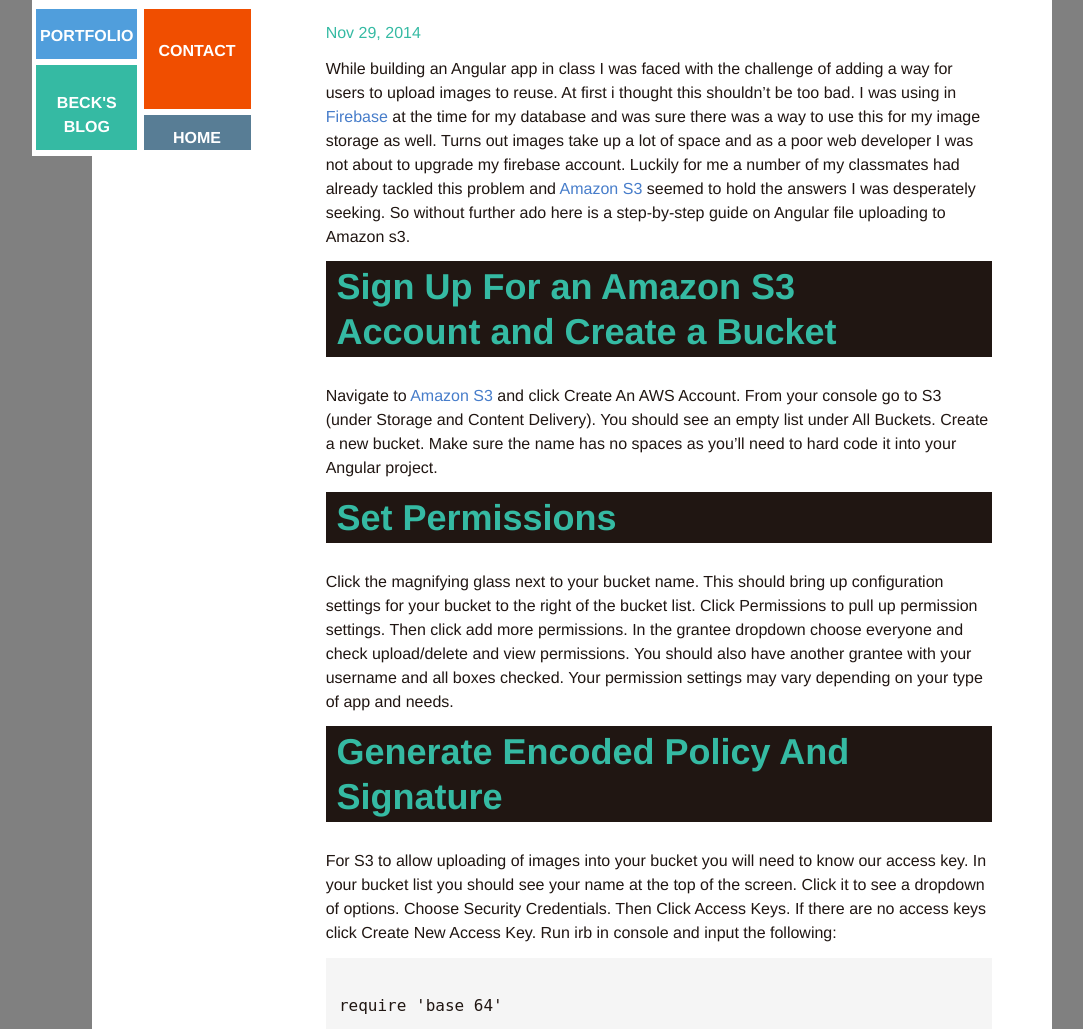
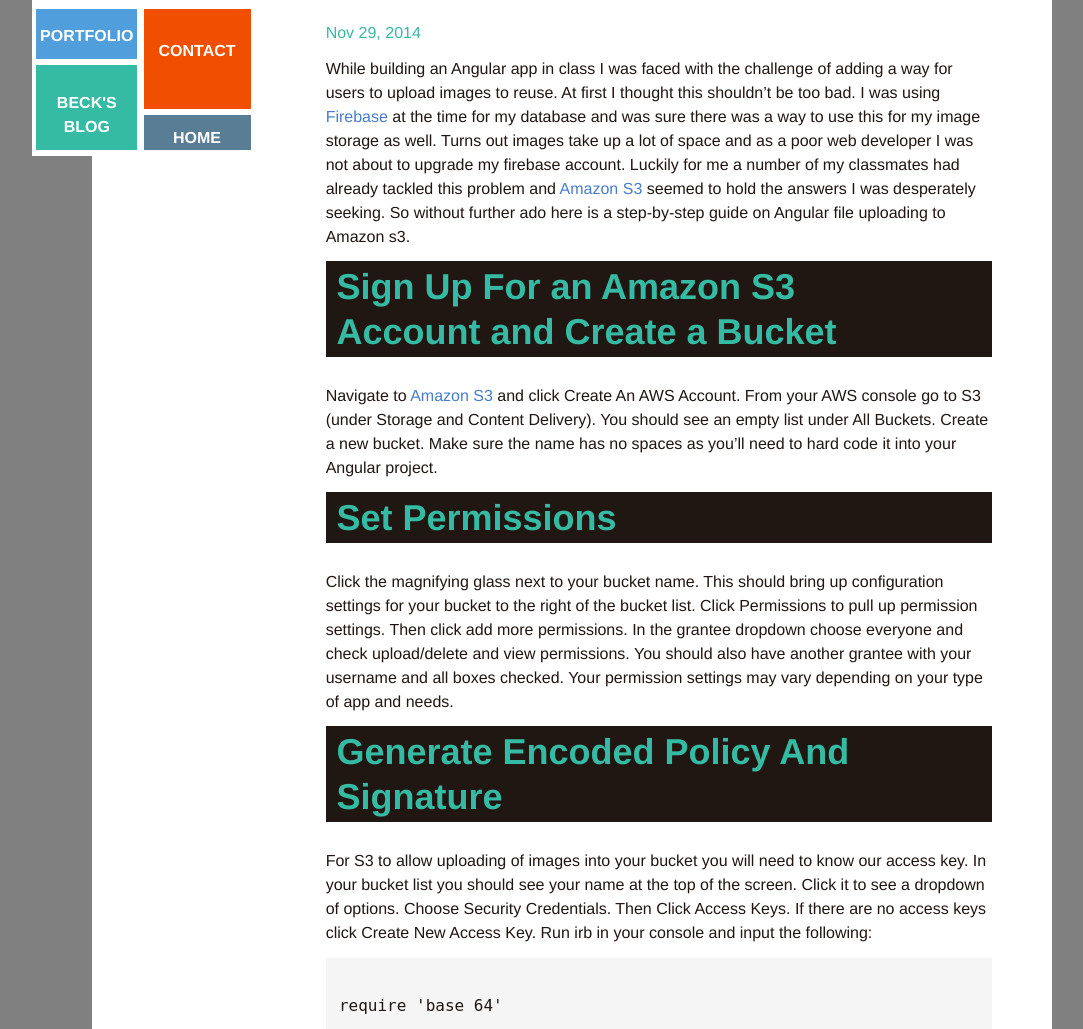
Before and after one commit to beck410/beck410.github.io, a Jekyll site: the page built from _posts/2014-11-29-file-uploading-with-angular.markdown, in a window 1280 px wide and 1400 px high. Shown: the part 226-1255 px from the top of the window, without its empty margins (68-1151 px from the left). Built offline with Jekyll 4.4.1, drawn with Linux system fonts in a browser that asks for light colours; nearby versions of some CDN libraries; some web fonts are replaced; some of the changed text lies outside the part shown.

Commit message:
fixed spelling errors in blog post

```diff
--- a/_posts/2014-11-29-file-uploading-with-angular.markdown
+++ b/_posts/2014-11-29-file-uploading-with-angular.markdown
@@ -6,16 +6,16 @@
 
 ---
 
-While building an Angular app in class I was faced with the challenge of adding a way for users to upload images to reuse. At first i thought this shouldn't be too bad. I was using in [Firebase](https://www.firebase.com/) at the time for my database and was sure there was a way to use this for my image storage as well. Turns out images take up a lot of space and as a poor web developer I was not about to upgrade my firebase account. Luckily for me a number of my classmates had already tackled this problem and [Amazon S3](https://aws.amazon.com/s3/) seemed to hold the answers I was desperately seeking. So without further ado here is a step-by-step guide on Angular file uploading to Amazon s3.
+While building an Angular app in class I was faced with the challenge of adding a way for users to upload images to reuse. At first I thought this shouldn't be too bad. I was using [Firebase](https://www.firebase.com/) at the time for my database and was sure there was a way to use this for my image storage as well. Turns out images take up a lot of space and as a poor web developer I was not about to upgrade my firebase account. Luckily for me a number of my classmates had already tackled this problem and [Amazon S3](https://aws.amazon.com/s3/) seemed to hold the answers I was desperately seeking. So without further ado here is a step-by-step guide on Angular file uploading to Amazon s3.
 
 ##Sign Up For an Amazon S3 Account and Create a Bucket
-Navigate to [Amazon S3](https://aws.amazon.com/s3/) and click Create An AWS Account. From your console go to S3 (under Storage and Content Delivery). You should see an empty list under All Buckets. Create a new bucket. Make sure the name has no spaces as you'll need to hard code it into your Angular project.
+Navigate to [Amazon S3](https://aws.amazon.com/s3/) and click Create An AWS Account. From your AWS console go to S3 (under Storage and Content Delivery). You should see an empty list under All Buckets. Create a new bucket. Make sure the name has no spaces as you'll need to hard code it into your Angular project.
 
 ##Set Permissions
 Click the magnifying glass next to your bucket name. This should bring up configuration settings for your bucket to the right of the bucket list. Click Permissions to pull up permission settings. Then click add more permissions. In the grantee dropdown choose everyone and check upload/delete and view permissions. You should also have another grantee with your username and all boxes checked. Your permission settings may vary depending on your type of app and needs.
 
 ##Generate Encoded Policy And Signature
-For S3 to allow uploading of images into your bucket you will need to know our access key. In your bucket list you should see your name at the top of the screen. Click it to see a dropdown of options. Choose Security Credentials. Then Click Access Keys. If there are no access keys click Create New Access Key. Run irb in console and input the following:
+For S3 to allow uploading of images into your bucket you will need to know our access key. In your bucket list you should see your name at the top of the screen. Click it to see a dropdown of options. Choose Security Credentials. Then Click Access Keys. If there are no access keys click Create New Access Key. Run irb in your console and input the following:
 
 <pre><code>
 require 'base 64'
@@ -162,4 +162,4 @@
 </code></pre>
 
 ##Final Thoughts
-This is a lot of information to take in and might require some more scouring the internet to get Amazon to play nice with your project. The [docs](https://github.com/danialfarid/angular-file-upload) for angular-file-upload are pretty good and should lead in the right direction. Just remember try try and try again.
+This is a lot of information to take in and might require some more scouring the Internet to get Amazon to play nice with your project. The [docs](https://github.com/danialfarid/angular-file-upload) for angular-file-upload are pretty good and should lead in the right direction. Just remember try try and try again.
```
Also changed, not shown: other parts of _posts/2014-11-29-file-uploading-with-angular.markdown (+3 -3 lines).
